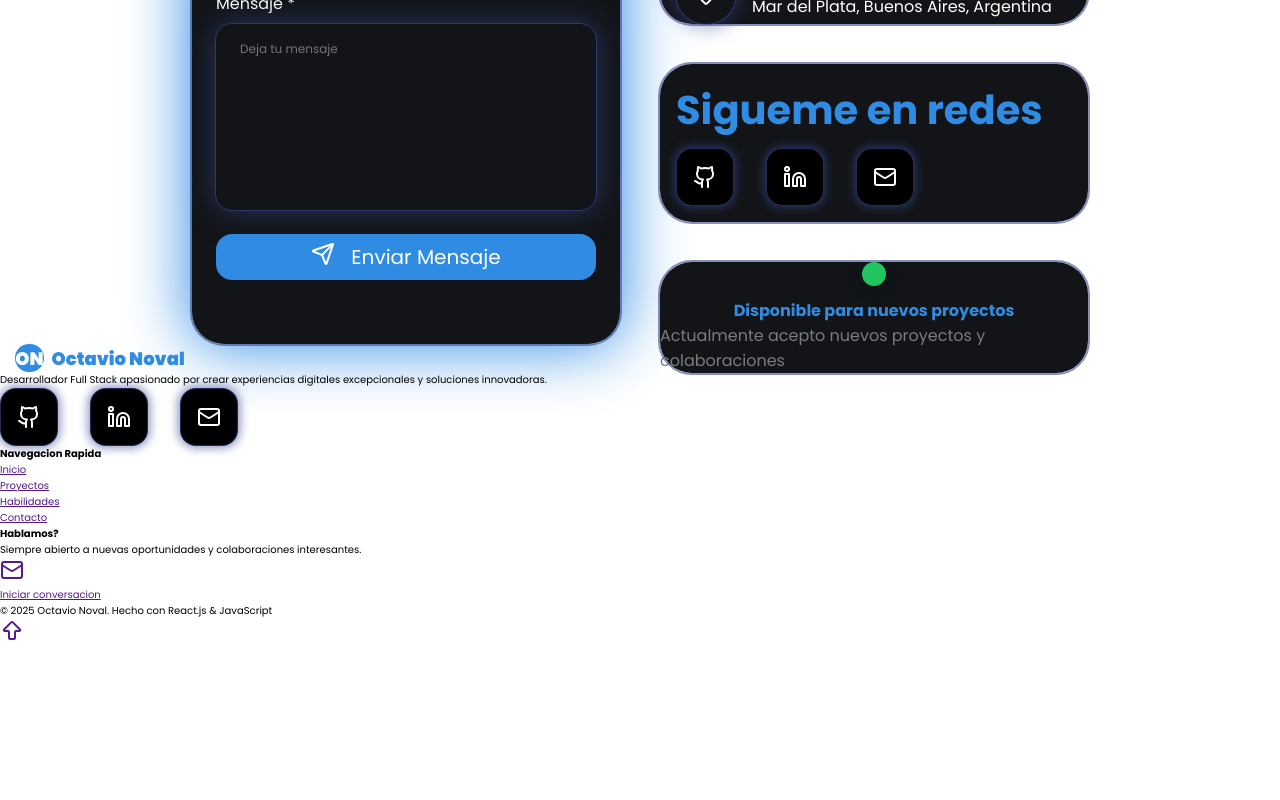
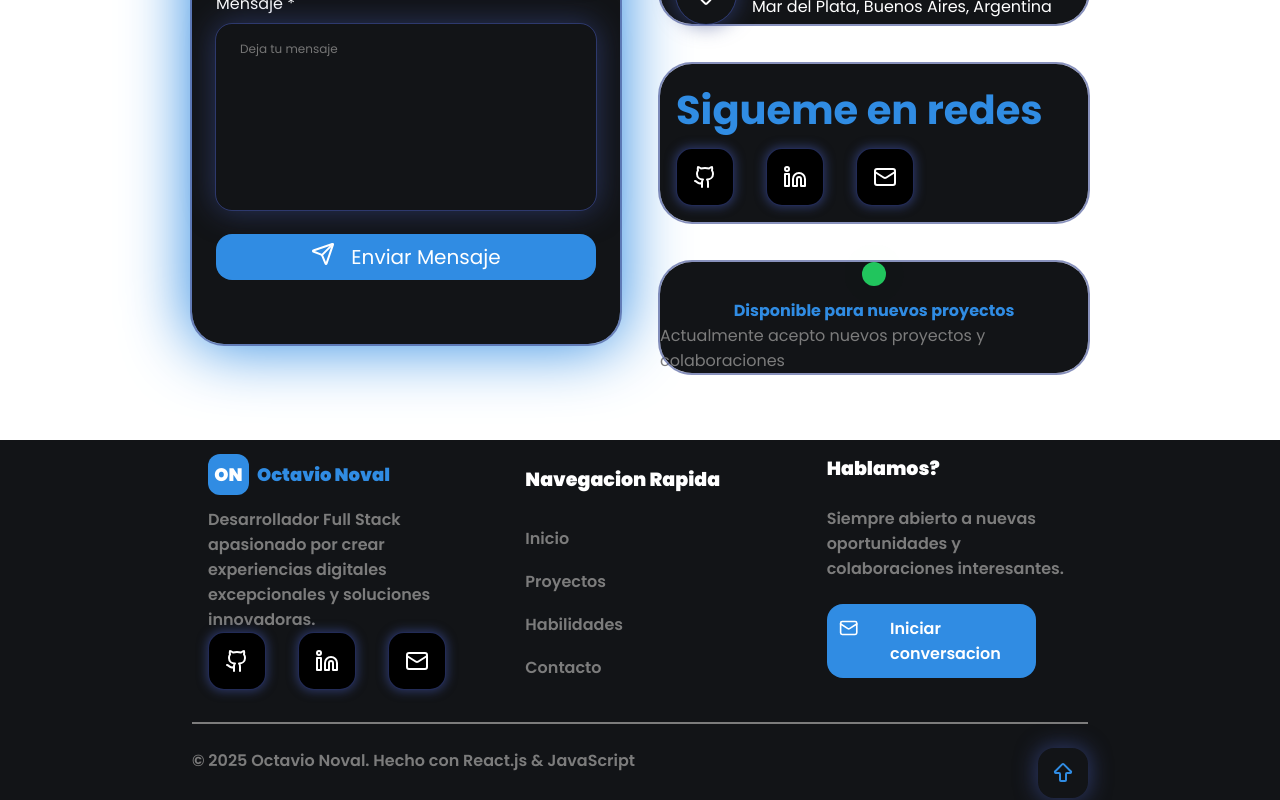
Before and after one commit to OctavioDNoval/Portfolio2.0, a React (Vite) app: page / in a window 1280 px wide. Shown: the part 3439-4239 px from the top of the page. Before the commit the page ends 4087 px from the top, so only its background shows below. Built offline with nearby package versions, Linux system fonts and the light colour scheme.

Commit message:
Mok Up de disenio finalizado, falta agregar funcionalidades y ver tema fondo

```diff
--- a/src/Components/UI/UI styles/UI.css
+++ b/src/Components/UI/UI styles/UI.css
@@ -42,7 +42,7 @@ button {
     display: flex;
     /*border: 1px solid black;*/
     width: 200px;
-    height: 100%;
+    height: 64px;
     justify-content: center;
     align-items: center;
     gap: 8px;
--- a/src/styles.css
+++ b/src/styles.css
@@ -405,6 +405,147 @@ header{
     outline: 3px solid var(--primary-color);
 }
 
+/*---------------------------FOOTER COMPONENT---------------------------*/
+
+.footer{
+    background-color: var(--background-card-color);
+    margin-top: 96px;
+    width: 100%;
+    height: 45vh;
+    display: flex;
+    justify-content: center;
+    align-items: center;
+    color: white;
+
+}
+
+.footer-wrapper{
+    display: flex;
+    flex-direction: column;
+    justify-content: center;
+    width: 70%;
+    height: 90%;
+    gap: 32px;
+}
+
+.footer-main{
+    display: flex;
+    justify-content: space-around;
+    flex: 2;
+    gap: 40px;
+
+}
+
+.footer-main > *{
+    flex: 1;
+}
+
+.footer-personal-info{
+    display: flex;
+    flex-direction: column;
+    justify-content: space-around;
+    padding: 0 16px;
+}
+
+.footer-personal-info .name-plate{
+    justify-content: start;
+}
+
+.footer-personal-info .name-plate>.name-capital{
+    border-radius: 12px;
+}
+
+.footer-personal-desc{
+    font-size: 1.6rem;
+    color: rgb(124, 124, 124);
+    font-weight: 600;
+}
+
+.footer-fast-nav{
+    display: flex;
+    flex-direction: column;
+    font-size: 1.6rem;
+}
+
+.footer-fast-nav> h4{
+    flex: 3;
+    display: flex;
+    align-items: center;
+    font-weight: 900;
+    font-size: 1.9rem;
+}
+
+.footer-fast-nav > ul{
+    flex: 7;
+    list-style: none;
+    display: flex;
+    flex-direction: column;
+    justify-content: space-around;
+}
+
+.footer-fast-nav a{
+    color: rgb(124, 124, 124);
+    text-decoration: none;
+    font-weight: 600;
+}
+
+.footer-contact-a{
+    display: flex;
+    flex-direction: column;
+    justify-content: space-around;
+}
+
+.footer-contact-a h4{
+    font-weight: 900;
+    font-size: 1.9rem;
+}
+
+.footer-contact-a p{
+    font-weight: 600;
+    color: rgb(124, 124, 124);
+    font-size: 1.6rem;
+}
+
+.footer-contact-a a{
+    width: 80%;
+    display: flex;
+    justify-content: center;
+    gap: 32px;
+    background-color: var(--primary-color);
+    border-radius: 16px;
+    padding: 12px;
+    text-decoration: none;
+    color: white;
+}
+
+.footer-contact-a a p{
+    color: white;
+}
+
+.footer-copy{
+    flex: 1;
+    border-top: 2px solid rgb(124, 124, 124);
+    padding-top: 24px;
+    display: flex;
+    justify-content: space-between;
+}
+
+.footer-copy p{
+    color: rgb(124, 124, 124);
+    font-weight: 600;
+    font-size: 1.6rem;
+}
+
+.footer-copy a{
+    height: 50px;
+    aspect-ratio: 1/1;
+    box-shadow: 0 0 20px 3px var(--alt-color-opacity);
+    border-radius: 16px;
+    display: flex;
+    justify-content: center;
+    align-items: center;
+    color: var(--primary-color);
+}
 /*---------------------------KEYFRAMES---------------------------*/
 
 @keyframes breathe {
```
